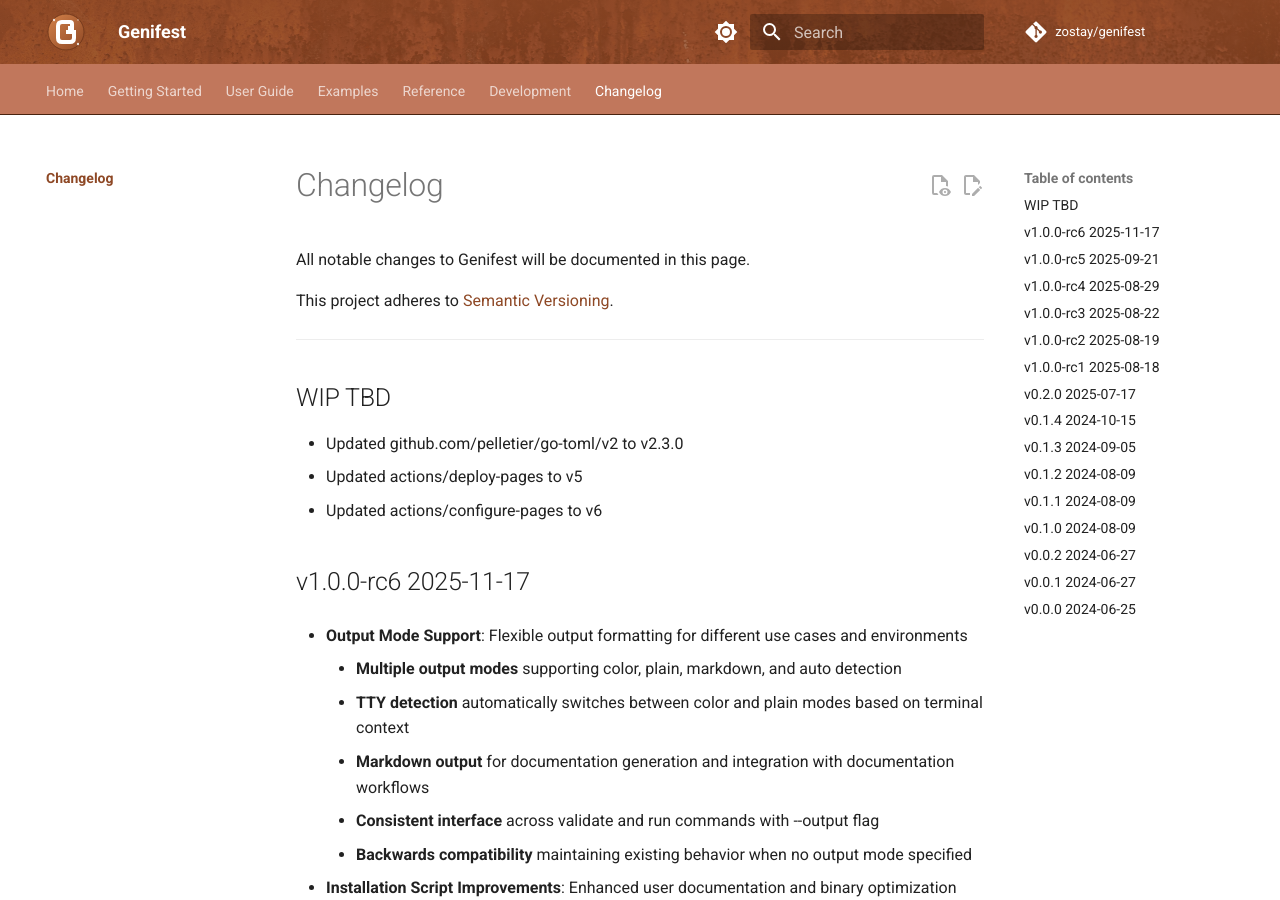
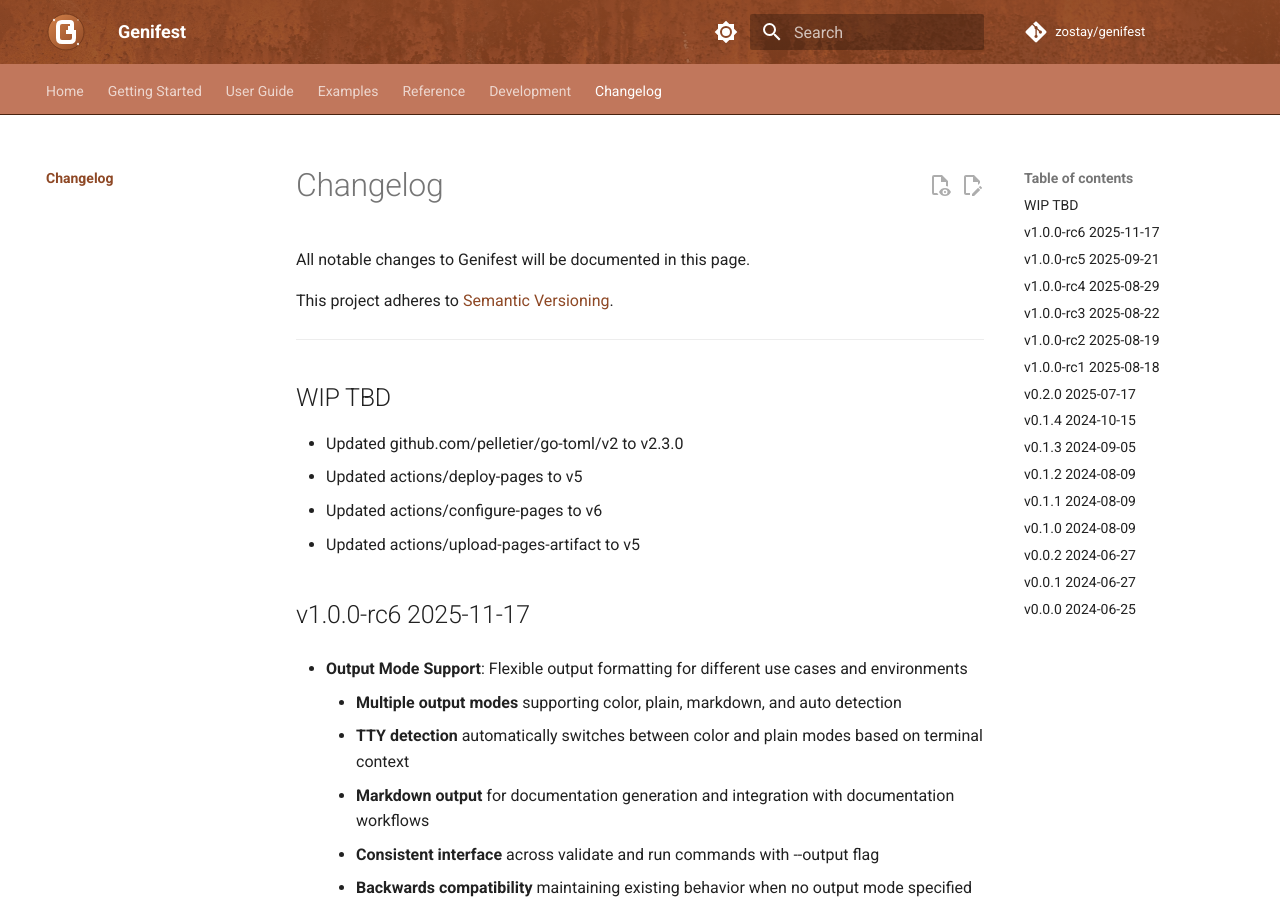
Before and after one commit to zostay/genifest, an MkDocs documentation site: the page built from docs/changelog.md, in a window 1280 px wide and 900 px high. Built offline with MkDocs 1.6.1 and Material for MkDocs 9.7.7, drawn with Linux system fonts in a browser that asks for light colours; comment, search, counter and statistics services are not loaded; the version menu is left out.

Commit message:
docs: update changelog for dependabot sweep 2026-04-20
Co-Authored-By: Claude Opus 4.7 (1M context) <noreply@anthropic.com>

```diff
--- a/Changes.md
+++ b/Changes.md
@@ -3,6 +3,7 @@
  * Updated github.com/pelletier/go-toml/v2 to v2.3.0
  * Updated actions/deploy-pages to v5
  * Updated actions/configure-pages to v6
+ * Updated actions/upload-pages-artifact to v5
 
 ## v1.0.0-rc6  2025-11-17
 
```
